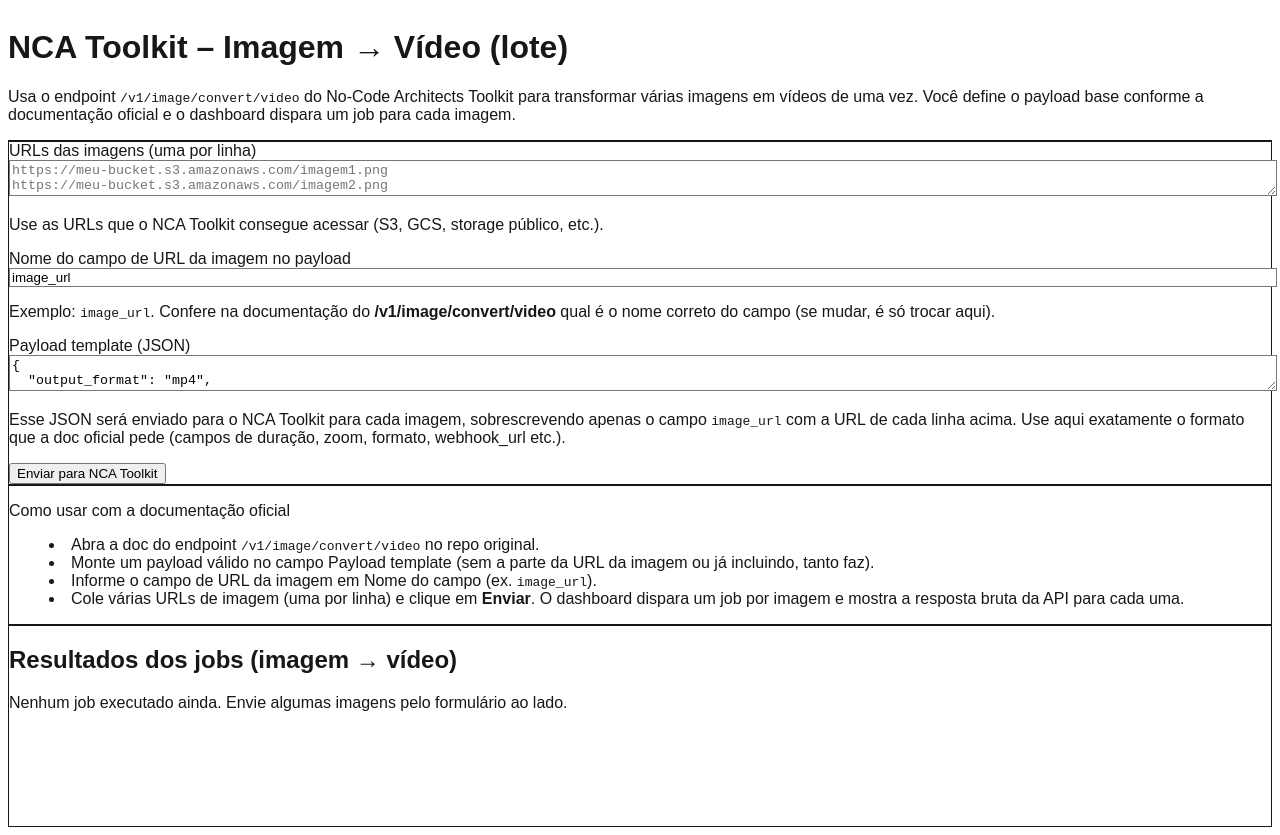
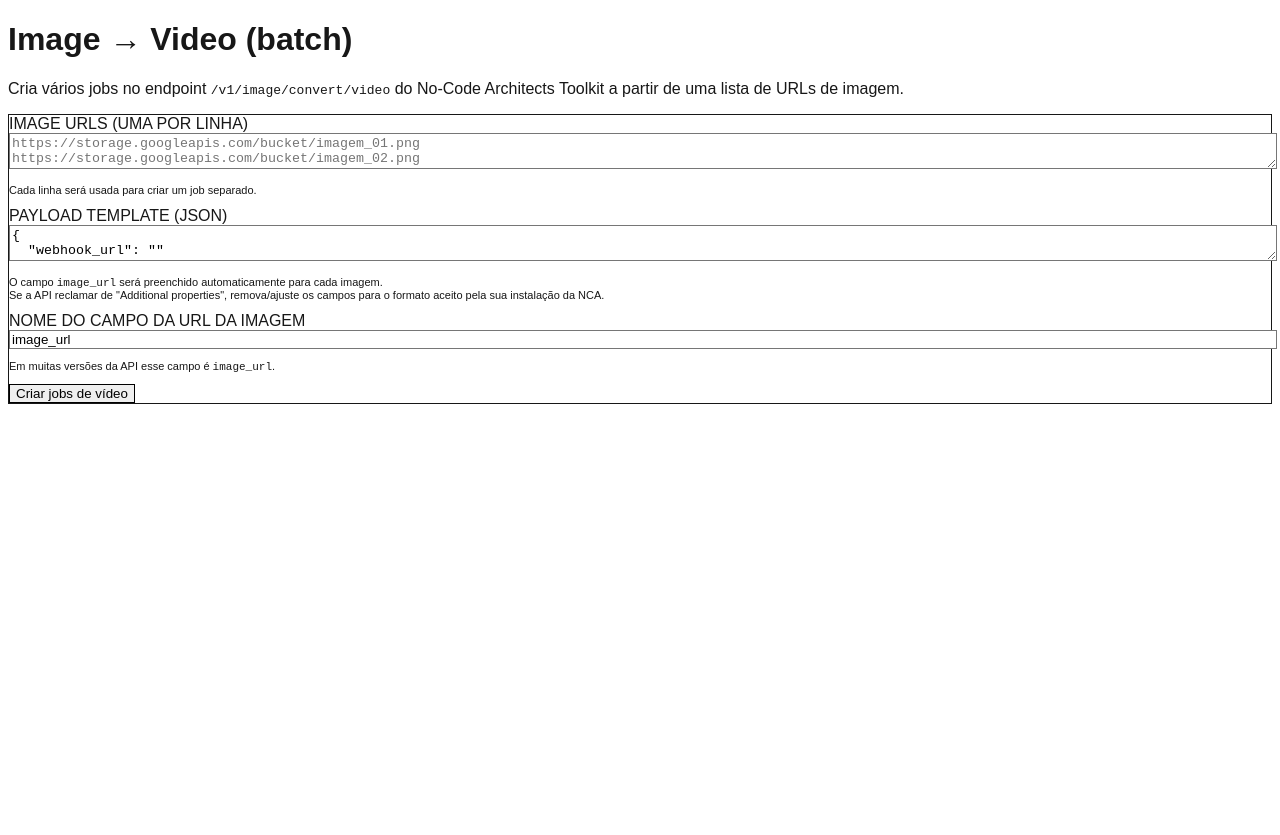
Before and after one commit to andrermano/ncatoolkit-dashboard, a Next.js app: page /image-to-video in a window 1280 px wide. Built offline with nearby package versions, Linux system fonts and the light colour scheme.

Commit message:
adicionar tela batch de imagem

```diff
--- a/app/image-to-video/page.tsx
+++ b/app/image-to-video/page.tsx
@@ -6,20 +6,26 @@ type ApiResult = {
   imageUrl: string;
   ok: boolean;
   status: number;
-  data?: any; // <-- era unknown, trocamos pra any
+  data?: unknown;
   error?: string;
 };
 
-export default function ImageToVideoBatchPage() {
+export default function ImageToVideoPage() {
   const [imageUrlsText, setImageUrlsText] = useState('');
-  const [imageUrlField, setImageUrlField] = useState('image_url'); // nome do campo conforme docs do NCA
+  const [imageUrlField, setImageUrlField] = useState('image_url');
+
+  // ⚠️ IMPORTANTE:
+  // A versão atual da NCA que você está usando NÃO aceita
+  // duration_seconds / output_format / zoom_mode.
+  // Então o template padrão vai só com webhook_url (opcional).
   const [payloadTemplateText, setPayloadTemplateText] = useState(
-    `{
-  "output_format": "mp4",
-  "duration_seconds": 10,
-  "zoom_mode": "ken_burns",
-  "webhook_url": ""
-}`,
+    JSON.stringify(
+      {
+        webhook_url: '',
+      },
+      null,
+      2,
+    ),
   );
 
   const [results, setResults] = useState<ApiResult[]>([]);
@@ -30,36 +36,35 @@ export default function ImageToVideoBatchPage() {
     event.preventDefault();
     setErrorMessage(null);
     setResults([]);
-    setLoading(true);
 
     const imageUrls = imageUrlsText
       .split('\n')
       .map((line) => line.trim())
-      .filter((line) => line.length > 0);
+      .filter(Boolean);
 
     if (imageUrls.length === 0) {
-      setErrorMessage('Coloque pelo menos uma URL de imagem (uma por linha).');
-      setLoading(false);
+      setErrorMessage('Informe pelo menos uma URL de imagem (uma por linha).');
       return;
     }
 
-    let payloadTemplate: Record<string, unknown>;
+    let payloadTemplate: Record<string, unknown> = {};
+    if (payloadTemplateText.trim()) {
       try {
         payloadTemplate = JSON.parse(payloadTemplateText);
-    } catch (err) {
+      } catch (error) {
         setErrorMessage(
-        'Payload template não é um JSON válido. Verifique aspas, vírgulas e chaves.',
+          'Payload JSON inválido: ' + (error as Error).message,
         );
-      setLoading(false);
         return;
       }
+    }
+
+    setLoading(true);
 
     try {
-      const response = await fetch('/api/toolkit/image-to-video-batch', {
+      const res = await fetch('/api/toolkit/image-to-video-batch', {
         method: 'POST',
-        headers: {
-          'Content-Type': 'application/json',
-        },
+        headers: { 'Content-Type': 'application/json' },
         body: JSON.stringify({
           imageUrls,
           imageUrlField,
@@ -67,19 +72,21 @@ export default function ImageToVideoBatchPage() {
         }),
       });
 
-      if (!response.ok) {
-        const errorBody = await response.json().catch(() => null);
-        const msg =
-          (errorBody && (errorBody.error as string)) ||
-          `Erro ao chamar a API interna (status ${response.status}).`;
-        setErrorMessage(msg);
-      } else {
-        const data = (await response.json()) as { results: ApiResult[] };
-        setResults(data.results || []);
+      const json = await res.json();
+
+      if (!res.ok) {
+        setErrorMessage(
+          json?.error ??
+            `Erro ao enviar as imagens para o Toolkit (status ${res.status}).`,
+        );
+        return;
       }
-    } catch (err) {
+
+      setResults((json.jobs ?? []) as ApiResult[]);
+    } catch (error) {
       setErrorMessage(
-        `Erro inesperado ao chamar a API: ${(err as Error).message}`,
+        'Erro de rede ao conversar com o backend: ' +
+          (error as Error).message,
       );
     } finally {
       setLoading(false);
@@ -87,183 +94,140 @@ export default function ImageToVideoBatchPage() {
   }
 
   return (
-    <div className="min-h-screen bg-slate-950 text-slate-50 flex flex-col">
-      <header className="border-b border-slate-800 px-6 py-4">
+    <div className="space-y-6">
+      <header className="space-y-1">
         <h1 className="text-2xl font-semibold">
-          NCA Toolkit – Imagem &rarr; Vídeo (lote)
+          Image → Video (batch)
         </h1>
-        <p className="text-sm text-slate-400 mt-1 max-w-2xl">
-          Usa o endpoint{' '}
-          <code className="font-mono">/v1/image/convert/video</code> do No-Code
-          Architects Toolkit para transformar várias imagens em vídeos de uma
-          vez. Você define o <span className="font-mono">payload</span> base
-          conforme a documentação oficial e o dashboard dispara um job para cada
-          imagem.
+        <p className="text-sm text-slate-400">
+          Cria vários jobs no endpoint{' '}
+          <code className="font-mono text-xs">
+            /v1/image/convert/video
+          </code>{' '}
+          do No-Code Architects Toolkit a partir de uma lista de URLs
+          de imagem.
         </p>
       </header>
 
-      <main className="flex-1 px-6 py-6 flex flex-col gap-6 lg:flex-row lg:items-start">
-        {/* FORMULÁRIO */}
-        <section className="w-full lg:w-1/2 space-y-4">
       <form
         onSubmit={handleSubmit}
-            className="bg-slate-900 border border-slate-800 rounded-xl p-4 space-y-4 shadow-lg"
+        className="space-y-4 rounded-lg border border-slate-800 bg-slate-900 p-4"
       >
-            <div>
-              <label className="block text-sm font-medium mb-1">
-                URLs das imagens (uma por linha)
+        <div className="grid gap-4 md:grid-cols-2">
+          {/* Lista de imagens */}
+          <div className="space-y-2">
+            <label className="block text-xs font-medium uppercase tracking-wide text-slate-300">
+              Image URLs (uma por linha)
             </label>
             <textarea
-                className="w-full h-40 rounded-md bg-slate-950 border border-slate-700 px-3 py-2 text-sm font-mono resize-y focus:outline-none focus:ring-2 focus:ring-emerald-500"
-                placeholder={`https://meu-bucket.s3.amazonaws.com/imagem1.png
-https://meu-bucket.s3.amazonaws.com/imagem2.png
-https://meu-bucket.s3.amazonaws.com/imagem3.png`}
+              className="h-40 w-full rounded-md border border-slate-700 bg-slate-950/60 p-2 text-xs font-mono text-slate-100 outline-none focus:border-sky-500 focus:ring-1 focus:ring-sky-500"
+              placeholder="https://storage.googleapis.com/bucket/imagem_01.png&#10;https://storage.googleapis.com/bucket/imagem_02.png&#10;..."
               value={imageUrlsText}
               onChange={(e) => setImageUrlsText(e.target.value)}
             />
-              <p className="text-xs text-slate-500 mt-1">
-                Use as URLs que o NCA Toolkit consegue acessar (S3, GCS, storage
-                público, etc.).
+            <p className="text-[11px] text-slate-400">
+              Cada linha será usada para criar um job separado.
             </p>
           </div>
 
-            <div>
-              <label className="block text-sm font-medium mb-1">
-                Nome do campo de URL da imagem no payload
+          {/* Template de payload */}
+          <div className="space-y-2">
+            <label className="block text-xs font-medium uppercase tracking-wide text-slate-300">
+              Payload template (JSON)
+            </label>
+            <textarea
+              className="h-40 w-full rounded-md border border-slate-700 bg-slate-950/60 p-2 text-xs font-mono text-slate-100 outline-none focus:border-sky-500 focus:ring-1 focus:ring-sky-500"
+              value={payloadTemplateText}
+              onChange={(e) => setPayloadTemplateText(e.target.value)}
+            />
+            <p className="text-[11px] text-slate-400">
+              O campo{' '}
+              <code className="font-mono text-[11px]">
+                {imageUrlField}
+              </code>{' '}
+              será preenchido automaticamente para cada imagem.
+              <br />
+              Se a API reclamar de &quot;Additional properties&quot;,
+              remova/ajuste os campos para o formato aceito pela sua
+              instalação da NCA.
+            </p>
+          </div>
+        </div>
+
+        {/* Campo do nome do atributo de URL */}
+        <div className="space-y-1">
+          <label className="block text-xs font-medium uppercase tracking-wide text-slate-300">
+            Nome do campo da URL da imagem
           </label>
           <input
-                type="text"
-                className="w-full rounded-md bg-slate-950 border border-slate-700 px-3 py-2 text-sm font-mono focus:outline-none focus:ring-2 focus:ring-emerald-500"
+            className="w-full max-w-xs rounded-md border border-slate-700 bg-slate-950/60 px-2 py-1 text-xs font-mono text-slate-100 outline-none focus:border-sky-500 focus:ring-1 focus:ring-sky-500"
             value={imageUrlField}
             onChange={(e) => setImageUrlField(e.target.value)}
           />
-              <p className="text-xs text-slate-500 mt-1">
-                Exemplo: <code className="font-mono">image_url</code>. Confere
-                na documentação do <strong>/v1/image/convert/video</strong> qual
-                é o nome correto do campo (se mudar, é só trocar aqui).
+          <p className="text-[11px] text-slate-400">
+            Em muitas versões da API esse campo é{' '}
+            <code className="font-mono text-[11px]">image_url</code>.
           </p>
         </div>
 
-            <div>
-              <label className="block text-sm font-medium mb-1">
-                Payload template (JSON)
-              </label>
-              <textarea
-                className="w-full h-52 rounded-md bg-slate-950 border border-slate-700 px-3 py-2 text-xs font-mono resize-y focus:outline-none focus:ring-2 focus:ring-emerald-500"
-                value={payloadTemplateText}
-                onChange={(e) => setPayloadTemplateText(e.target.value)}
-              />
-              <p className="text-xs text-slate-500 mt-1">
-                Esse JSON será enviado para o NCA Toolkit para cada imagem,
-                sobrescrevendo apenas o campo{' '}
-                <code className="font-mono">{imageUrlField}</code> com a URL de
-                cada linha acima. Use aqui exatamente o formato que a doc
-                oficial pede (campos de duração, zoom, formato, webhook_url
-                etc.).
-              </p>
-            </div>
+        <button
+          type="submit"
+          disabled={loading}
+          className="inline-flex items-center justify-center rounded-md border border-sky-500 bg-sky-600 px-4 py-2 text-xs font-semibold text-white shadow-sm transition hover:bg-sky-500 disabled:cursor-not-allowed disabled:opacity-60"
+        >
+          {loading ? 'Enviando jobs…' : 'Criar jobs de vídeo'}
+        </button>
+      </form>
 
       {errorMessage && (
-              <div className="rounded-md border border-red-500/40 bg-red-500/10 px-3 py-2 text-sm text-red-200">
+        <div className="rounded-md border border-red-500 bg-red-950/40 px-3 py-2 text-sm text-red-200">
           {errorMessage}
         </div>
       )}
 
-            <button
-              type="submit"
-              disabled={loading}
-              className="inline-flex items-center justify-center rounded-md bg-emerald-500 px-4 py-2 text-sm font-medium text-slate-950 hover:bg-emerald-400 disabled:opacity-60 disabled:cursor-not-allowed transition-colors"
-            >
-              {loading ? 'Processando imagens...' : 'Enviar para NCA Toolkit'}
-            </button>
-          </form>
-
-          <div className="bg-slate-900 border border-slate-800 rounded-xl p-4 text-xs text-slate-400 space-y-2">
-            <p className="font-semibold text-slate-200">
-              Como usar com a documentação oficial
-            </p>
-            <ul className="list-disc list-inside space-y-1">
-              <li>
-                Abra a doc do endpoint{' '}
-                <code className="font-mono">/v1/image/convert/video</code> no
-                repo original.
-              </li>
-              <li>
-                Monte um payload válido no campo{' '}
-                <span className="font-mono">Payload template</span> (sem a parte
-                da URL da imagem ou já incluindo, tanto faz).
-              </li>
-              <li>
-                Informe o campo de URL da imagem em{' '}
-                <span className="font-mono">Nome do campo</span> (ex.{' '}
-                <code className="font-mono">image_url</code>).
-              </li>
-              <li>
-                Cole várias URLs de imagem (uma por linha) e clique em{' '}
-                <strong>Enviar</strong>. O dashboard dispara um job por imagem e
-                mostra a resposta bruta da API para cada uma.
-              </li>
-            </ul>
-          </div>
-        </section>
-
-        {/* RESULTADOS */}
-        <section className="w-full lg:w-1/2 space-y-4">
-          <div className="bg-slate-900 border border-slate-800 rounded-xl p-4 shadow-lg min-h-[200px]">
-            <h2 className="text-lg font-semibold mb-2">
+      {results.length > 0 && (
+        <section className="space-y-3">
+          <h2 className="text-lg font-medium">
             Resultados dos jobs (imagem → vídeo)
           </h2>
-
-            {results.length === 0 && !loading && (
-              <p className="text-sm text-slate-500">
-                Nenhum job executado ainda. Envie algumas imagens pelo
-                formulário ao lado.
-              </p>
-            )}
-
-            {results.length > 0 && (
-              <div className="space-y-3 max-h-[480px] overflow-y-auto pr-1">
+          <div className="space-y-3">
             {results.map((r, idx) => (
               <div
                 key={`${r.imageUrl}-${idx}`}
-                    className="border border-slate-800 rounded-lg p-3 bg-slate-950/60"
+                className="rounded-lg border border-slate-800 bg-slate-950/70 p-3 text-xs md:text-sm"
               >
-                    <div className="flex items-center justify-between gap-2 mb-2">
-                      <div className="text-xs text-slate-400 truncate">
-                        <span className="font-semibold text-slate-200">
-                          Imagem:
-                        </span>{' '}
-                        <span className="break-all">{r.imageUrl}</span>
+                <div className="flex items-center justify-between gap-2">
+                  <div className="break-all font-mono">
+                    Imagem: {r.imageUrl}
                   </div>
                   <span
-                        className={`inline-flex items-center rounded-full px-2 py-0.5 text-[11px] font-medium ${
-                          r.ok
-                            ? 'bg-emerald-500/15 text-emerald-300 border border-emerald-500/40'
-                            : 'bg-red-500/15 text-red-300 border border-red-500/40'
-                        }`}
+                    className={
+                      'inline-flex items-center rounded-full border px-2 py-0.5 text-[10px] font-semibold ' +
+                      (r.ok
+                        ? 'border-emerald-500/70 bg-emerald-900/50 text-emerald-100'
+                        : 'border-red-500/70 bg-red-900/50 text-red-100')
+                    }
                   >
-                        {r.ok ? 'OK' : 'ERRO'} · {r.status}
+                    {r.ok ? `OK · ${r.status}` : `ERRO · ${r.status}`}
                   </span>
                 </div>
 
-                    {r.error && (
-                      <p className="text-xs text-red-300 mb-2">
-                        Erro: {r.error}
-                      </p>
+                {typeof r.data !== 'undefined' && (
+                  <pre className="mt-2 max-h-60 overflow-auto rounded-md border border-slate-800 bg-slate-900 p-2 text-[11px] leading-snug">
+                    {JSON.stringify(r.data as any, null, 2)}
+                  </pre>
                 )}
 
-                    {r.data && (
-                      <pre className="text-[11px] leading-snug bg-slate-900 border border-slate-800 rounded-md p-2 overflow-x-auto">
-                        {JSON.stringify(r.data, null, 2)}
-                      </pre>
+                {r.error && (
+                  <p className="mt-1 text-[11px] text-red-300">
+                    {r.error}
+                  </p>
                 )}
               </div>
             ))}
           </div>
+        </section>
       )}
-          </div>
-        </section>
-      </main>
     </div>
   );
 }
```
Lines whose indentation alone changed are shown as unchanged.
